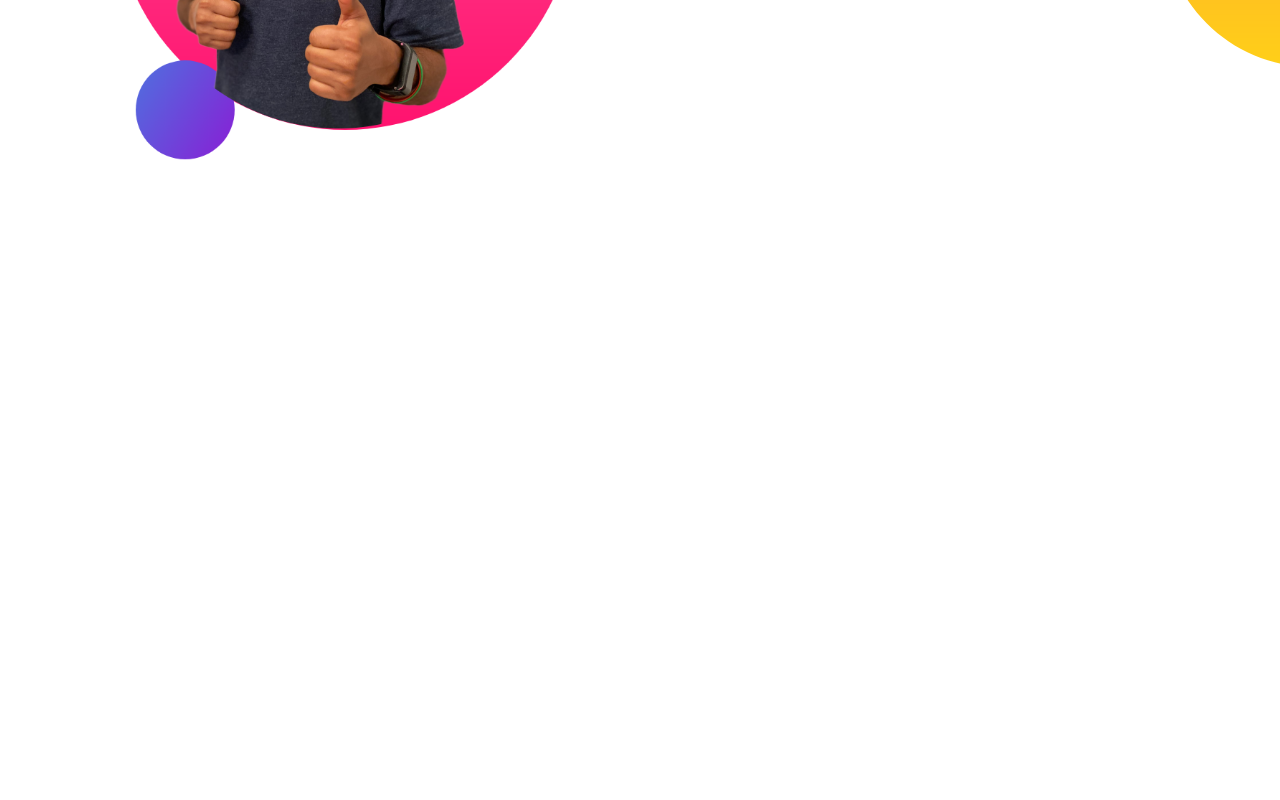
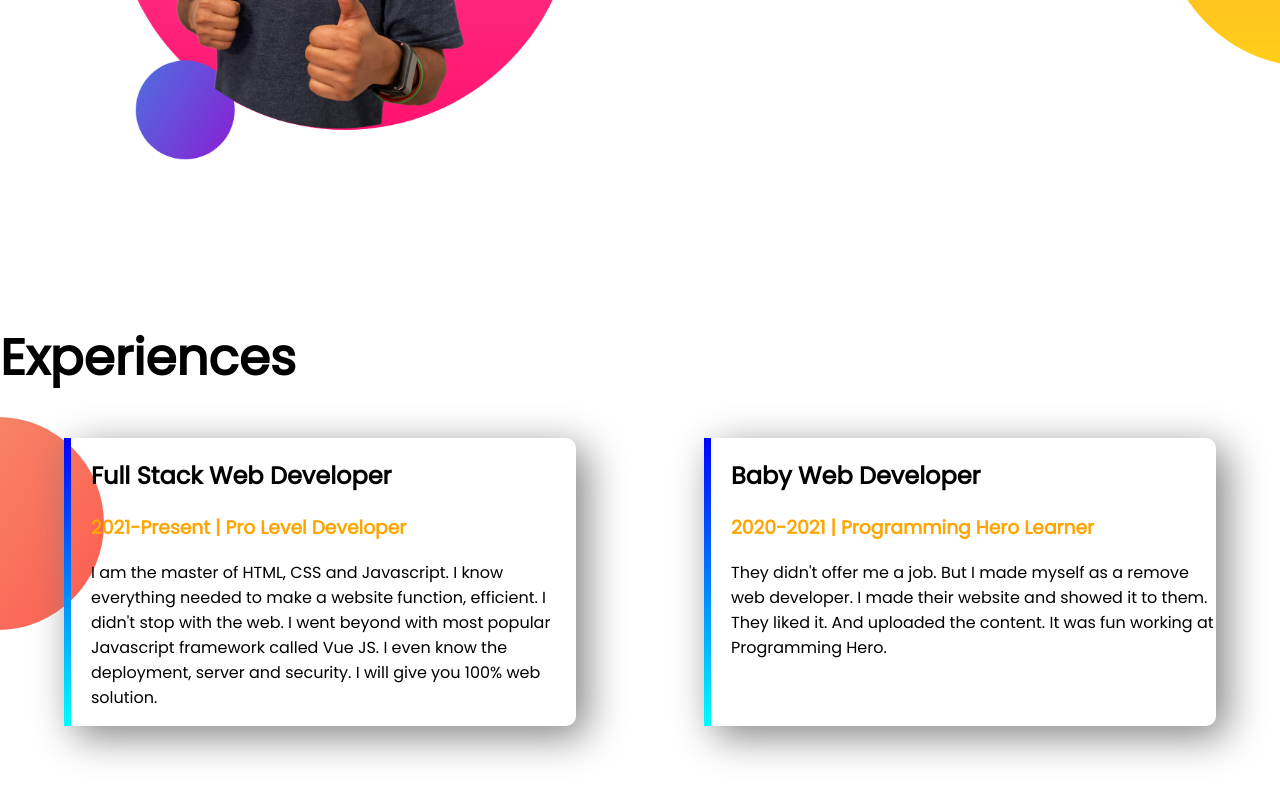
Before and after one commit to Mostarik/developer-portfolio-repo, a plain HTML site: page index.html in a window 1280 px wide. Shown: the part 1129-1929 px from the top of the page. Before the commit the page ends 1450 px from the top, so only its background shows below. Drawn offline with Linux system fonts and the light colour scheme.

Commit message:
near complete

```diff
--- a/index.html
+++ b/index.html
@@ -13,7 +13,7 @@
 </head>
 
 <body>
-    <section class="top-banner">
+    <section class="top-banner flexible-container">
         <div class="half-width">
             <h1>Welcome To</h1>
             <h1><span class="orange-color">Peter Parker</span> World!</h1>
@@ -29,7 +29,7 @@
             <img src="images/jhankar.png" alt="">
         </div>
     </section>
-    <section class="Dream-Big">
+    <section class="Dream-Big flexible-container">
         <div class="half-width">
             <img src="images/jhankar2.png" alt="">
         </div>
@@ -40,6 +40,27 @@
                 to make simple website. My goal is to build 3 websites and learn advanced topics.</p>
             <a class="link-button" target="_blank" href="">DOWNLOAD RESUME</a>
         </div>
+    </section>
+    <section class="Experiences-area">
+        <h1>Experiences</h1>
+        <div class="flexible-container">
+            <div id="full-stack-experience" class="experiences-item">
+                <h2>Full Stack Web Developer</h2>
+                <h3 class="orange-color">2021-Present | Pro Level Developer</h3>
+                <p>I am the master of HTML, CSS and Javascript. I know everything needed to make a website function,
+                    efficient. I didn't stop with the web. I went beyond with most popular Javascript framework called
+                    Vue
+                    JS. I even know the deployment, server and security. I will give you 100% web solution.</p>
+            </div>
+            <div id="web-dev-experience" class="experiences-item">
+                <h2>Baby Web Developer</h2>
+                <h3 class="orange-color">2020-2021 | Programming Hero Learner</h3>
+                <p>They didn't offer me a job. But I made myself as a remove web developer. I made their website and
+                    showed
+                    it to them. They liked it. And uploaded the content. It was fun working at Programming Hero.
+                </p>
+            </div>
+        </div>
 
     </section>
 </body>
--- a/style.css
+++ b/style.css
@@ -9,13 +9,14 @@
     color: orange;
 
 }
-section{
+.flexible-container{
     display: flex;
     margin-bottom: 90px;
 }
 .half-width{
     width: 50%;
     padding: 5%;
+
 }
 .half-width img{
     width: 100%;
@@ -37,3 +38,28 @@
     background-repeat: no-repeat;
     background-position: right;
 }
+.Experiences-area{
+    background-image: url(images/exp-bg.png);
+    background-repeat: no-repeat;
+    background-position: left;
+}
+.experiences-item{
+    width: 40%;
+    margin-left: 5%;
+    margin-right: 5%;
+    padding-left: 20px;
+    border-radius: 10px;
+    box-shadow: 10px 10px 40px gray;
+
+}
+#web-dev-experience{
+    border-left: 7px solid;
+    border-image: linear-gradient(blue, cyan);
+    border-image-slice: 1;
+}
+#full-stack-experience{
+    border-left: 7px solid;
+    border-image: linear-gradient(blue, cyan);
+    border-image-slice: 1;
+
+}
```
